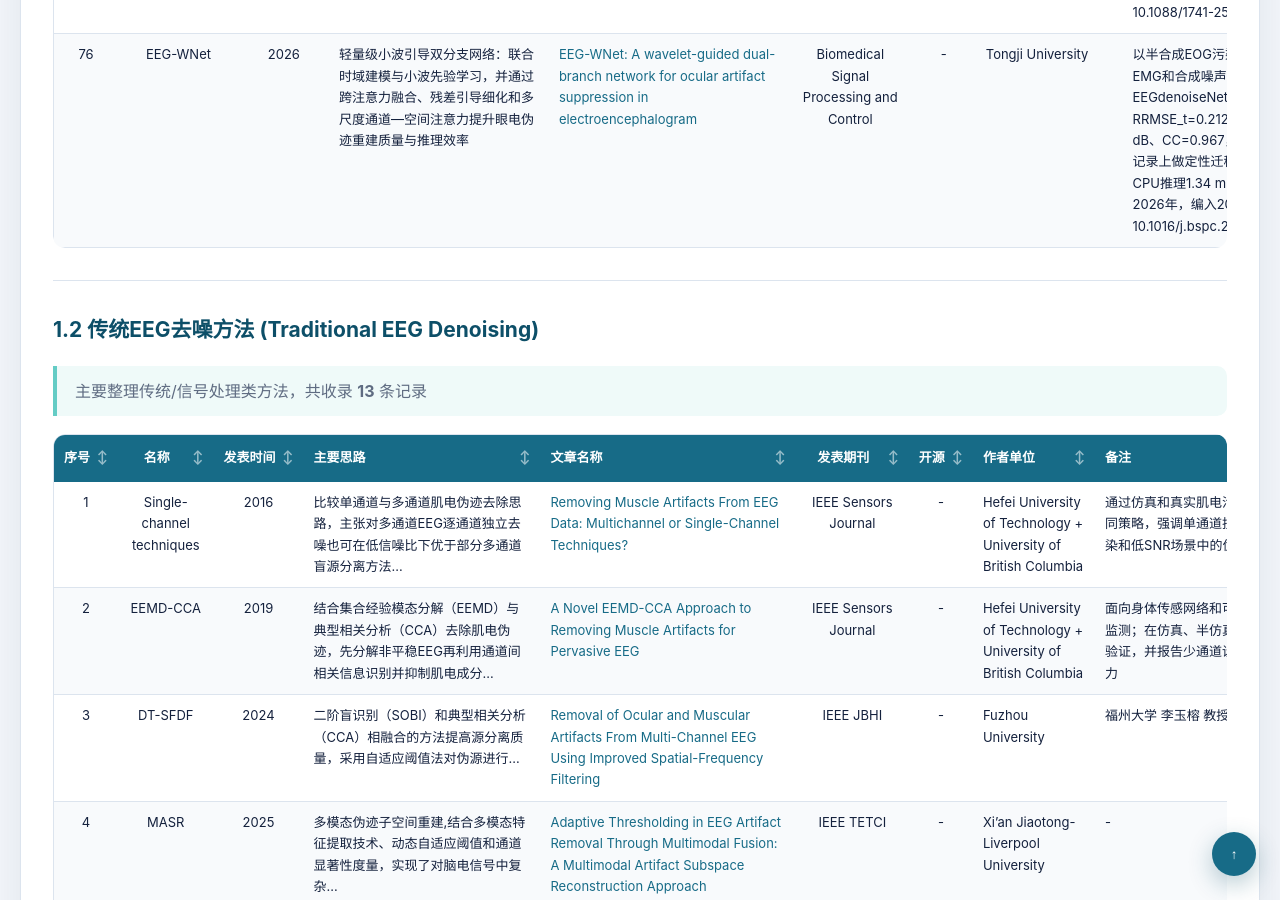
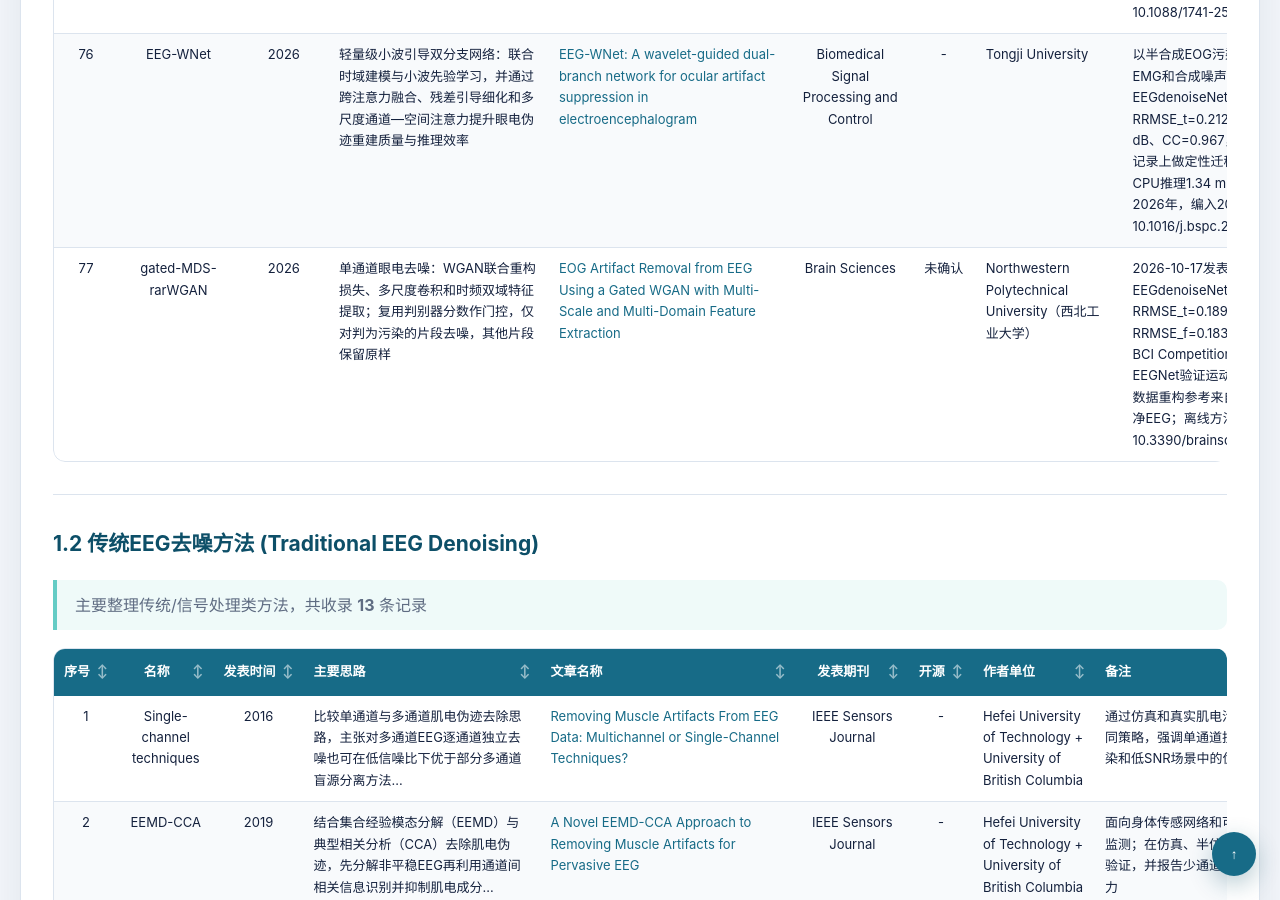
Before and after one commit to hanyilinn/EEG_Denoising_Review, a Jekyll site: the page built from docs/index.md, in a window 1280 px wide and 900 px high, scrolled down 9877 px. Built offline with Jekyll 4.4.1, drawn with Linux system fonts in a browser that asks for light colours; some of the changed text lies outside the part shown.

Commit message:
Add gated multi-domain WGAN EEG denoising paper

```diff
--- a/docs/index.md
+++ b/docs/index.md
@@ -33,7 +33,7 @@ title: EEG Research Review
 
 #### 1.1.1 时间线总览
 
-> 共收录 **76** 条记录（截至2026年）
+> 共收录 **77** 条记录（截至2026年）
 
 | 年份 | 方法数量 |
 |:---:|:---:|
@@ -125,6 +125,7 @@ title: EEG Research Review
 | 74 | EEG-CPDD | 2026 | 协方差保持的条件扩散EEG去噪框架，面向EEG源定位前处理；针对MSE驱动去噪容易过平滑、破坏空间协方差的问题，通过概率式信号重建和噪声信息引导来保持源定位所需的协方差结构... | [EEG-CPDD: A Covariance-Preserving Diffusion Denoiser for Reliable EEG Source Localization](https://ieeexplore.ieee.org/document/11683990) | IEEE JBHI | - | Guangdong University of Technology + Chongqing University of Posts and Telecommunications | IEEE Fellow 李远清老师组论文；噪声预测网络 RLinDenoiseNet 结合 RLinFormer 低秩注意力、FFiLM 频域噪声水平注入和 SEFuse 双流通道注意力融合；摘要报告在多个benchmark上提升去噪效果、保持空间协方差，并在多种源定位算法中降低偶极定位误差、提升能量重建和参数鲁棒性；DOI: 10.1109/JBHI.2026.3732549 |
 | 75 | Diff-ADN | 2026 | 两阶段单通道去噪框架：先按伪迹严重度进行初步重建，再用扩散训练得到的残差编码器执行一次确定性修正，推理时无需迭代反向扩散；覆盖EOG、EMG、ECG及混合伪迹... | [Diff-ADN: A diffusion-guided artifact denoising network with deterministic residual refinement for EEG](https://pubmed.ncbi.nlm.nih.gov/42772331/) | Journal of Neural Engineering | - | Northwestern Polytechnical University | 在4个公开运动想象数据集上检验去噪后的解码恢复；ECG去噪通常恢复4.88–5.59个百分点，BCI IV-2a在-6 dB PTB-ECG污染下最高恢复21.90个百分点；同时指出波形重建指标改善不一定对应BCI准确率的等比例恢复；DOI: 10.1088/1741-2552/aeab36 |
 | 76 | EEG-WNet | 2026 | 轻量级小波引导双分支网络：联合时域建模与小波先验学习，并通过跨注意力融合、残差引导细化和多尺度通道—空间注意力提升眼电伪迹重建质量与推理效率 | [EEG-WNet: A wavelet-guided dual-branch network for ocular artifact suppression in electroencephalogram](https://www.sciencedirect.com/science/article/pii/S1746809426021117) | Biomedical Signal Processing and Control | - | Tongji University | 以半合成EOG污染为主，并补充EMG和合成噪声实验；在EEGdenoiseNet上报告RRMSE_t=0.212、SNR=15.42 dB、CC=0.967，另在DEAP真实记录上做定性迁移；8.48M参数、CPU推理1.34 ms；在线发表于2026年，编入2027年卷；DOI: 10.1016/j.bspc.2026.111553 |
+| 77 | gated-MDS-rarWGAN | 2026 | 单通道眼电去噪：WGAN联合重构损失、多尺度卷积和时频双域特征提取；复用判别器分数作门控，仅对判为污染的片段去噪，其他片段保留原样 | [EOG Artifact Removal from EEG Using a Gated WGAN with Multi-Scale and Multi-Domain Feature Extraction](https://www.mdpi.com/2076-3425/16/10/1124) | Brain Sciences | 未确认 | Northwestern Polytechnical University（西北工业大学） | 2026-10-17发表；EEGdenoiseNet上RRMSE_t=0.189、RRMSE_f=0.183、CC=0.955；BCI Competition IV 2a上结合EEGNet验证运动想象分类，真实数据重构参考来自ICA而非真实干净EEG；离线方法；DOI: 10.3390/brainsci16101124 |
 
 ---
 
```
Also changed, not shown: other parts of docs/index.md (+1 -1 lines).
